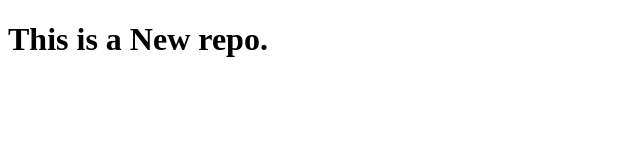
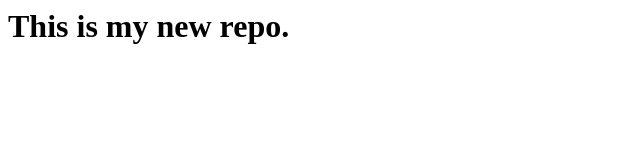
Before and after one commit to Vaishnavi-Bhondave/Localrepo, a plain HTML site: page index.html in a window 1280 px wide. Shown: the whole page, without its empty margins (0-640 px from the left). Drawn offline with Linux system fonts and the light colour scheme.

Commit message:
Fixed index.html

```diff
--- a/index.html
+++ b/index.html
@@ -1,11 +1 @@
-<!DOCTYPE html>
-<html lang="en">
-<head>
-    <meta charset="UTF-8">
-    <meta name="viewport" content="width=device-width, initial-scale=1.0">
-    <title>Document</title>
-</head>
-<body>
-    <h1>This is a New repo.</h1>
-</body>
-</html>
+<h1>This is my new repo.</h1>
```
